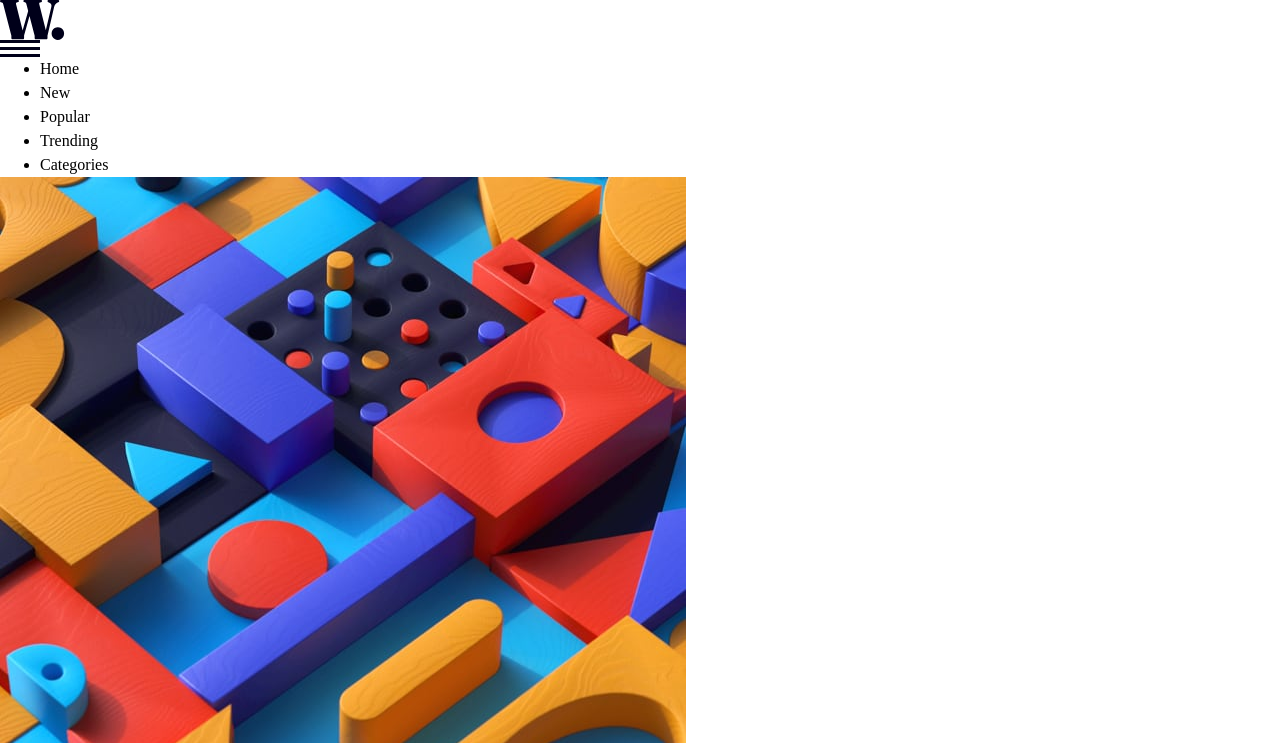
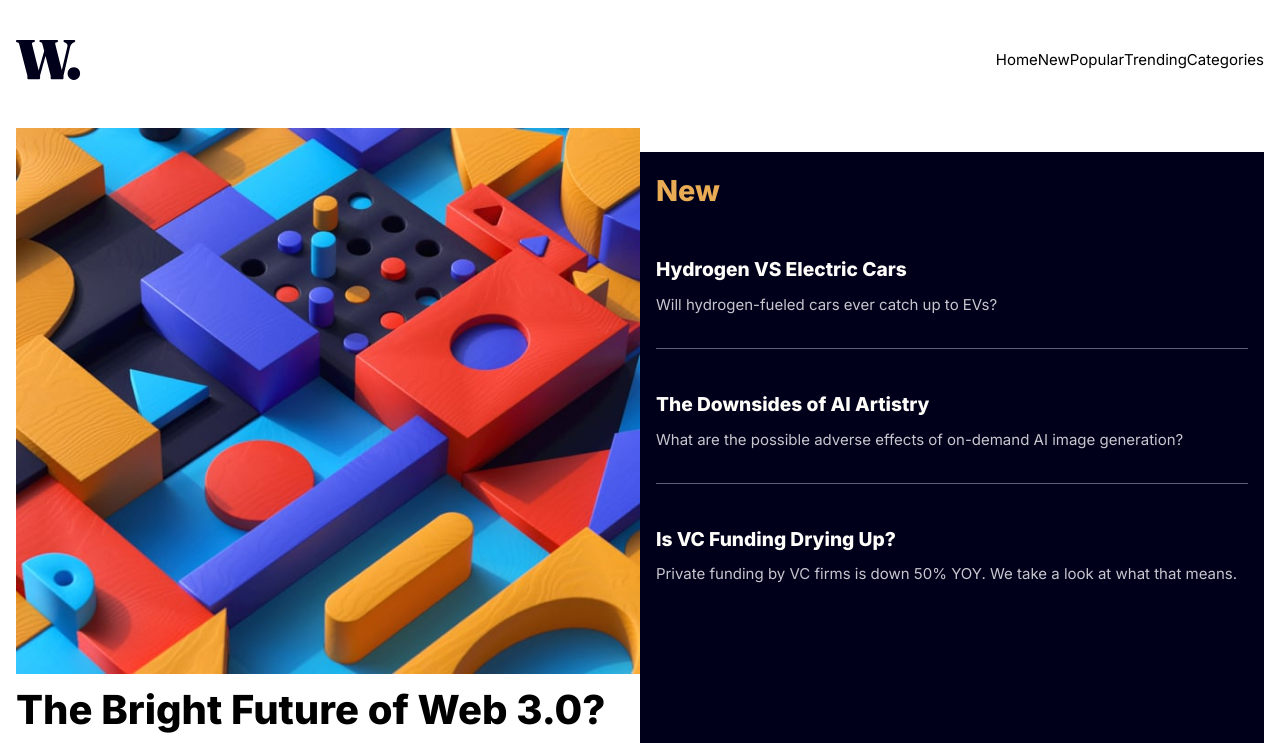
Before and after one commit to elbancud/frontend-mentor-clones, a plain HTML site: page news-homepage-main/index.html in a window 1280 px wide. Shown: the top 743 px of the page. Drawn offline with Linux system fonts and the light colour scheme.

Commit message:
feat: header article & side article

```diff
--- a/news-homepage-main/index.html
+++ b/news-homepage-main/index.html
@@ -14,6 +14,13 @@
     <link rel="stylesheet" href="style.css" />
     <title>Frontend Mentor | News homepage</title>
 
+    <!-- google fonts -->
+    <link rel="preconnect" href="https://fonts.googleapis.com" />
+    <link rel="preconnect" href="https://fonts.gstatic.com" crossorigin />
+    <link
+      href="https://fonts.googleapis.com/css2?family=Inter:wght@400;500;800&display=swap"
+      rel="stylesheet"
+    />
     <!-- Feel free to remove these styles or customise in your own stylesheet 👍 -->
     <style>
       .attribution {
@@ -26,14 +33,13 @@
     </style>
   </head>
   <body>
-    <main>
     <header>
+      <img src="assets/images/logo.svg" alt="W with a dot" />
       <nav>
-          <img src="assets/images/logo.svg" alt="W with a dot" />
         <div class="burger">
           <img src="assets/images/icon-menu.svg" alt="" />
         </div>
-          <ul class="nav__list">
+        <ul class="nav__list isActive">
           <li class="nav__items">Home</li>
           <li class="nav__items">New</li>
           <li class="nav__items">Popular</li>
@@ -44,11 +50,10 @@
     </header>
 
     <main>
-        <article>
+      <article class="showcase">
         <picture>
           <source
-              src="assets/images/image-web-3-desktop.jpg"
-              srcset=""
+            srcset="assets/images/image-web-3-desktop.jpg"
             media="min-width(600px)"
           />
           <img src="assets/images/image-web-3-mobile.jpg" alt="" />
@@ -57,8 +62,8 @@
           <h2>The Bright Future of Web 3.0?</h2>
           <p>
             We dive into the next evolution of the web that claims to put the
-              power of the platforms back into the hands of the people. But is
-              it really fulfilling its promise?
+            power of the platforms back into the hands of the people. But is it
+            really fulfilling its promise?
           </p>
           <div>
             <button>Read more</button>
@@ -66,14 +71,14 @@
         </div>
       </article>
 
-        <article>
-          <h3>New</h3>
-          <div>
+      <article class="side__article">
+        <h3 class="category">New</h3>
+        <div class="side__article-content">
           <h4>Hydrogen VS Electric Cars</h4>
           <p>Will hydrogen-fueled cars ever catch up to EVs?</p>
         </div>
 
-          <div>
+        <div class="side__article-content">
           <h4>The Downsides of AI Artistry</h4>
           <p>
             What are the possible adverse effects of on-demand AI image
@@ -81,11 +86,11 @@
           </p>
         </div>
 
-          <div>
+        <div class="side__article-content">
           <h4>Is VC Funding Drying Up?</h4>
           <p>
-              Private funding by VC firms is down 50% YOY. We take a look at
-              what that means.
+            Private funding by VC firms is down 50% YOY. We take a look at what
+            that means.
           </p>
         </div>
       </article>
@@ -119,6 +124,5 @@
         </div>
       </div>
     </section>
-    </main>
   </body>
 </html>
--- a/news-homepage-main/style.css
+++ b/news-homepage-main/style.css
@@ -1,4 +1,19 @@
 :root {
+  /* colors */
+  --clr-primary-orange-400: hsl(35, 77%, 62%);
+  --clr-primary-red-400: hsl(5, 85%, 63%);
+
+  --clr-neutral-100: hsl(36, 100%, 99%);
+  --clr-neutral-200: hsl(233, 8%, 79%);
+  --clr-neutral-500: hsl(236, 13%, 42%);
+  --clr-neutral-900: hsl(240, 100%, 5%);
+
+  /* font-weight & Family */
+  --ff-base: "Inter", sans-serif;
+
+  --fw-regular: 400;
+  --fw-medium: 500;
+  --fw-bold: 800;
 }
 *,
 *::before,
@@ -20,8 +35,11 @@ body {
   5. Improve text rendering
 */
 body {
-  line-height: 1.5;
+  font-family: var(--ff-base);
+  font-size: 15px;
+  line-height: 1.6;
   -webkit-font-smoothing: antialiased;
+  margin: 1rem;
 }
 /*
   6. Improve media defaults
@@ -58,3 +76,94 @@ h6 {
 #__next {
   isolation: isolate;
 }
+
+ul,
+li {
+  list-style: none;
+}
+/* utilities */
+
+header {
+  padding: 1.5rem 0;
+  display: flex;
+  align-items: center;
+  justify-content: space-between;
+}
+
+nav .nav__list {
+  display: none;
+}
+
+main .showcase {
+  padding: 1.5rem 0;
+}
+main {
+  display: grid;
+  grid-template-columns: 1fr;
+}
+main .showcase h2 {
+  line-height: 1;
+  font-size: 2.5rem;
+  font-weight: var(--fw-bold);
+  margin: 1rem 0;
+}
+main .showcase p {
+  margin: 1rem 0;
+  color: var(--clr-neutral-500);
+  font-weight: var(--fw-medium);
+}
+
+main button {
+  border: none;
+  padding: 1rem 2rem;
+  text-transform: uppercase;
+  font-weight: var(--fw-medium);
+  letter-spacing: 5px;
+  color: var(--clr-neutral-100);
+  background-color: var(--clr-primary-red-400);
+}
+
+.side__article {
+  margin: 3rem 0;
+  background-color: var(--clr-neutral-900);
+  color: var(--clr-neutral-100);
+  padding: 1rem;
+}
+.side__article .category {
+  font-size: 1.8rem;
+  color: var(--clr-primary-orange-400);
+}
+.side__article .side__article-content {
+  width: 100%;
+  padding: 2rem 0;
+  position: relative;
+}
+.side__article .side__article-content:not(:last-child)::after {
+  content: "";
+  background-color: var(--clr-neutral-500);
+  height: 1px;
+  width: 100%;
+  bottom: 0;
+  position: absolute;
+}
+
+.side__article-content h4 {
+  margin: 0.5rem 0;
+  font-size: 1.2rem;
+}
+.side__article-content p {
+  color: var(--clr-neutral-200);
+}
+
+@media (min-width: 600px) {
+  header nav .burger {
+    display: none;
+  }
+  header nav .nav__list {
+    display: flex;
+  }
+  main {
+    display: grid;
+    grid-template-columns: 1fr 1fr;
+  }
+}
```
Lines whose indentation alone changed are shown as unchanged.
